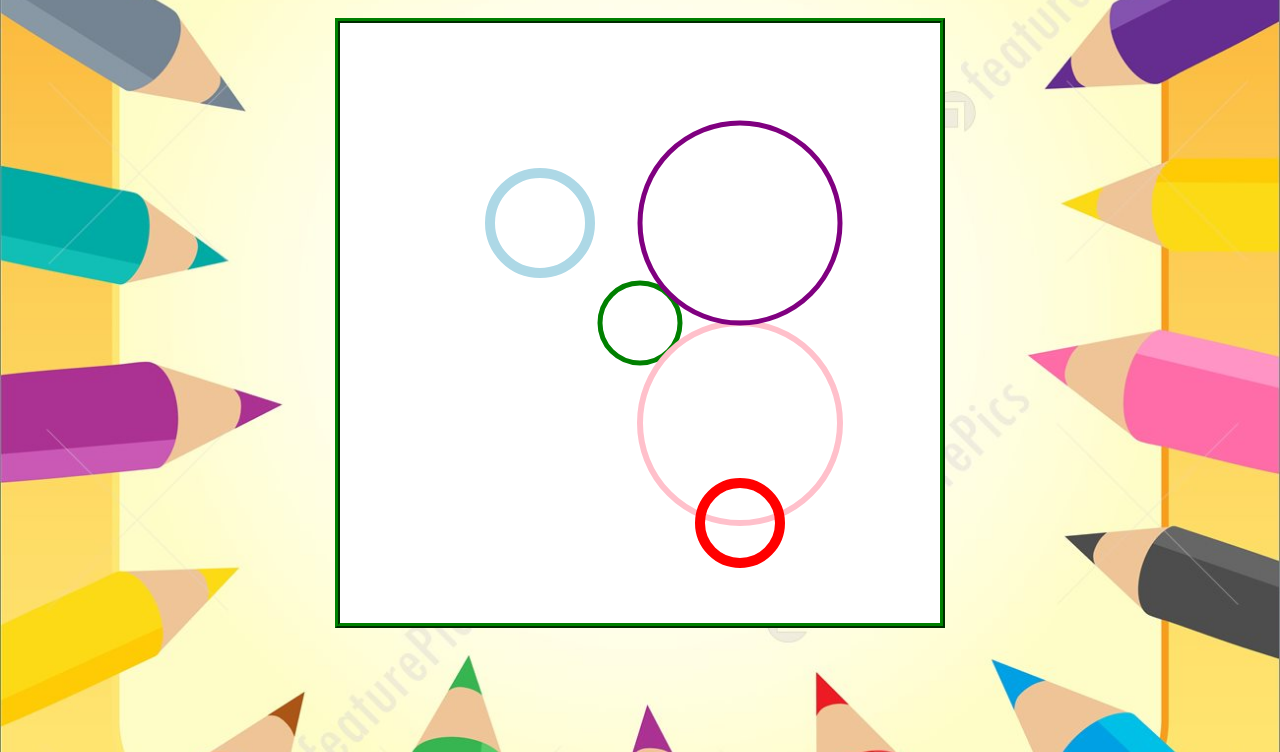
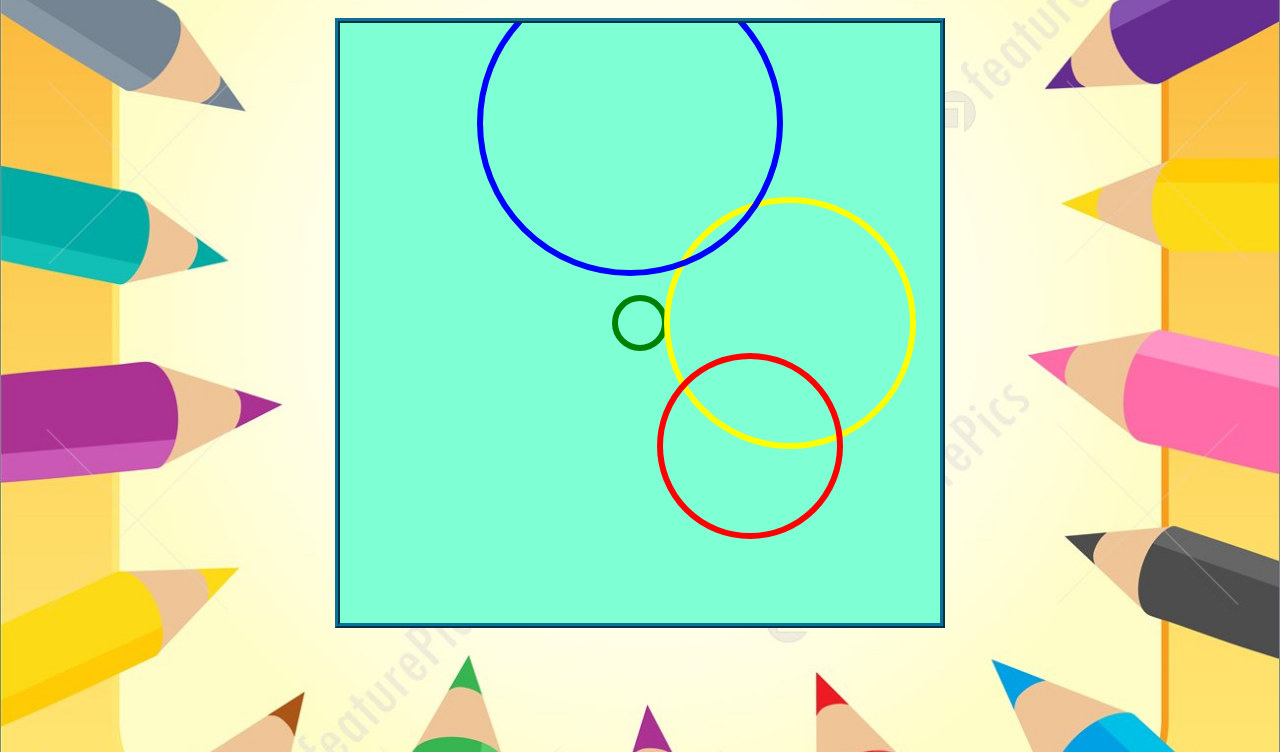
Before and after one commit to ManbirK/Canvas_circle, a plain HTML site: page index.html in a window 1280 px wide. Shown: the part 48-800 px from the top of the page. Drawn offline with Linux system fonts and the light colour scheme.

Commit message:
Add files via upload

```diff
--- a/index.html
+++ b/index.html
@@ -10,8 +10,8 @@
         <h1>
             My Canvas
         </h1>
-        <canvas id="my_canvas" width = "600" height = "600"></canvas>
-    </center>
+        <canvas id="Drawing" width="600" height="600"  ></canvas>
+        </center>
         <script src = "main.js"></script>
     </body>
 </html>
--- a/main.js
+++ b/main.js
@@ -1,57 +1,47 @@
-Canvas = document.getElementById("my_canvas");
+my_Canvas = document.getElementById("Drawing");
 
-pen = Canvas.getContext("2d");
+sheet = my_Canvas.getContext('2d');
 
-//document.getElementById("my_canvas").getContext('2d').beginPath();
-pen.beginPath();
-pen.strokeStyle = "green";
-pen.lineWidth = 5;
-pen.arc(300,300,40,0,2 * Math.PI);
-pen.stroke();
+pen_color = "green";
+pen_width = 6;
 
-// Aradhya
-pen.beginPath();
-pen.strokeStyle = "pink";
-pen.lineWidth = 6;
-pen.arc(400,400,100,0,2 * Math.PI);
-pen.stroke();
+sheet.beginPath();
+sheet.strokeStyle = pen_color;
+sheet.lineWidth = pen_width;
+sheet.arc(300,300,25,0,2 * Math.PI);
+sheet.stroke();
 
+sheet.beginPath();
+sheet.strokeStyle = "yellow";
+sheet.lineWidth = pen_width;
+sheet.arc(450,300,123,0,2 * Math.PI);
+sheet.stroke();
 
-// Ashita
-pen.beginPath();
-pen.strokeStyle = "purple";
-pen.lineWidth = 5;
-pen.arc(400,200,100,0,2 * Math.PI);
-pen.stroke();
+sheet.beginPath();
+sheet.strokeStyle = "red";
+sheet.lineWidth = pen_width;
+sheet.arc(410,423,90,0,2 * Math.PI);
+sheet.stroke();
 
+sheet.beginPath();
+sheet.strokeStyle = "blue";
+sheet.lineWidth = pen_width;
+sheet.arc(290,100,150,0,2 * Math.PI);
+sheet.stroke();
 
-//Khushi
-pen.beginPath();
-pen.strokeStyle = "lightblue";
-pen.lineWidth = 10;
-pen.arc(200,200,50,0,2 * Math.PI);
-pen.stroke();
-
-
-//Ojas
-pen.beginPath();
-pen.strokeStyle = "red";
-pen.lineWidth = 10;
-pen.arc(400,500,40,0,2 * Math.PI);
-pen.stroke();
-
-Canvas.addEventListener("mousedown",my_mouse_down);
+my_Canvas.addEventListener("mousedown",my_mouse_down);
 
 function my_mouse_down(e){
 
-    pos_x = e.clientX - Canvas.offsetLeft;
-    pos_y = e.clientY - Canvas.offsetTop;
+    pos_x = e.clientX - my_Canvas.offsetLeft;
+    pos_y = e.clientY - my_Canvas.offsetTop;
 
-    pen.beginPath();
-    pen.strokeStyle = "red";
-    pen.lineWidth = 10;
-    pen.arc(pos_x,pos_y,40,0,2 * Math.PI);
-    pen.stroke();
+
+sheet.beginPath();
+sheet.strokeStyle = "Purple";
+sheet.lineWidth = 4;
+sheet.arc(pos_x,pos_y,30,0,2 * Math.PI);
+sheet.stroke();
 
 
 }
--- a/style.css
+++ b/style.css
@@ -3,7 +3,7 @@
   background-position: center;
   background-size: cover;
 }
-#my_canvas{
-  border: 5px ridge green;
-  background-color: white;
+#Drawing{
+  background-color:aquamarine;
+  border:5px ridge rgb(12, 113, 153);
 }
```
